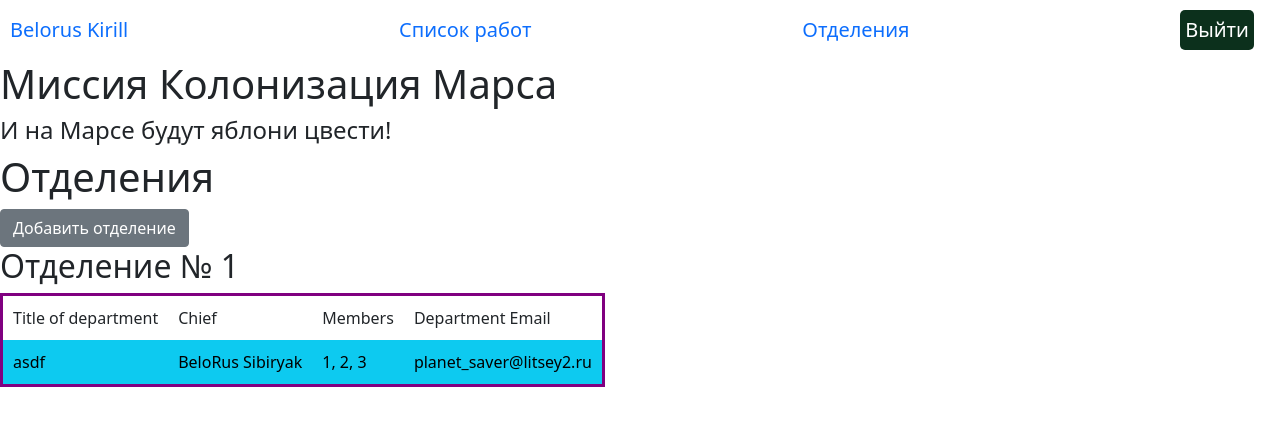
After one commit to Belousk/YalLessonOrm, a Flask app: page /departments in a window 1280 px wide. The commit adds this page. Shown: the top 426 px of the page. Run offline with Flask 2, Linux system fonts and the light colour scheme; a user stored in the database is signed in; data comes from the database, SQL or seed files in the repository; both versions use the stored data as it was after the commit; some libraries are stand-ins or nearby versions.

Commit message:
create departments, add, edit and delete pages

```diff
--- a/data/__all_models.py
+++ b/data/__all_models.py
@@ -25,6 +25,7 @@ class User(SqlAlchemyBase, UserMixin):
                                       default=datetime.datetime.now)
     news = orm.relationship("News", back_populates='user')
     jobs = orm.relationship("Jobs", back_populates='user')
+    department = orm.relationship("Department", back_populates='user')
 
     def set_password(self, password):
         self.hashed_password = password
@@ -71,6 +72,7 @@ class Department(SqlAlchemyBase):
     id = sqlalchemy.Column(sqlalchemy.Integer,
                            primary_key=True, autoincrement=True)
     title = sqlalchemy.Column(sqlalchemy.String, nullable=True)
-    chief = sqlalchemy.Column(sqlalchemy.Integer, nullable=True)
+    chief = sqlalchemy.Column(sqlalchemy.Integer, sqlalchemy.ForeignKey('users.id'))
     members = sqlalchemy.Column(sqlalchemy.String)
     email = sqlalchemy.Column(sqlalchemy.String, nullable=True)
+    user = orm.relationship('User', back_populates='department')
--- a/main.py
+++ b/main.py
@@ -1,8 +1,9 @@
 import datetime as dt
 from werkzeug.security import generate_password_hash, check_password_hash
 from flask import Flask, render_template, redirect, make_response, request, abort
-from data.__all_models import Jobs, User, News
+from data.__all_models import Jobs, User, News, Department
 from data.db_session import global_init, create_session
+from forms.department import DepartmentForm
 from forms.jobs import JobsForm
 from forms.login import LoginForm
 from forms.news import NewsForm
@@ -142,12 +143,40 @@ def add_jobs():
                            form=form)
 
 
+@app.route('/departments_add', methods=['GET', 'POST'])
+@login_required
+def add_departments():
+    form = DepartmentForm()
+    if form.validate_on_submit():
+        db_sess = create_session()
+        department = Department()
+        department.chief = form.chief.data
+        department.title = form.title.data
+        department.members = form.members.data
+        department.email = form.email.data
+        current_user.department.append(department)
+        db_sess.merge(current_user)
+        db_sess.commit()
+        return redirect('/departments')
+
+    return render_template('department_action.html', title='Добавление отделения',
+                           form=form)
+
+
 @app.route('/job_list')
 @login_required
 def jobs():
     db_sess = create_session()
     job_list = db_sess.query(Jobs).all()
     return render_template('job_list.html', jobs=job_list, current_user=current_user)
+
+
+@app.route('/departments')
+@login_required
+def departments():
+    db_sess = create_session()
+    department_list = db_sess.query(Department).all()
+    return render_template('departments.html', departments=department_list, current_user=current_user)
 
 
 @app.route('/jobs/<int:job_id>', methods=['GET', 'POST'])
@@ -182,6 +211,38 @@ def edit_jobs(job_id):
             abort(404)
     return render_template('jobs.html',
                            title='Редактирование работы',
+                           form=form
+                           )
+
+
+@app.route('/departments_edit/<int:department_id>', methods=['GET', 'POST'])
+@login_required
+def edit_departments(department_id):
+    form = DepartmentForm()
+    db_sess = create_session()
+    department = db_sess.query(Department).filter(Department.id == department_id,
+                                                  Department.user == current_user
+                                                  ).first()
+    if request.method == "GET":
+        if department:
+            form.title.data = department.title
+            form.chief.data = department.chief
+            form.email.data = department.email
+            form.members.data = department.members
+        else:
+            abort(404)
+    if form.validate_on_submit():
+        if department:
+            department.title = form.title.data
+            department.chief = form.chief.data
+            department.email = form.email.data
+            department.members = form.members.data
+            db_sess.commit()
+            return redirect('/departments')
+        else:
+            abort(404)
+    return render_template('department_action.html',
+                           title='Редактирование отделения',
                            form=form
                            )
 
@@ -221,6 +282,7 @@ def edit_news(news_id):
                            )
 
 
+# START DELETING
 @app.route('/news_delete/<int:id>', methods=['GET', 'POST'])
 @login_required
 def news_delete(id):
@@ -234,6 +296,21 @@ def news_delete(id):
     else:
         abort(404)
     return redirect('/')
+
+
+@app.route('/departments_delete/<int:department_id>')
+@login_required
+def departments_delete(department_id):
+    db_sess = create_session()
+    department = db_sess.query(Department).filter(Department.id == department_id,
+                                            Department.user == current_user
+                                            ).first()
+    if department:
+        db_sess.delete(department)
+        db_sess.commit()
+    else:
+        abort(404)
+    return redirect('/departments')
 
 
 @app.route('/jobs_delete/<int:id>', methods=['GET', 'POST'])
@@ -251,5 +328,7 @@ def jobs_delete(id):
     return redirect('/job_list')
 
 
+# END DELETING
+
 if __name__ == '__main__':
     main()
--- a/static/css/style.css
+++ b/static/css/style.css
@@ -1,23 +1,32 @@
-.manage-panel{
+.manage-panel {
     margin: 10px;
     display: flex;
     justify-content: space-between;
 }
 
-.quit-button{
+.quit-button {
     background-color: #0c301c;
     border-radius: 5px;
     padding: 0 5px;
     color: white;
 }
 
-.quit-button:hover{
+.quit-button:hover {
     opacity: 0.94;
     transform: scale(1.2);
     color: white;
     transition-duration: 300ms;
 }
 
-.form-control{
+.form-control {
     width: 300px;
 }
+
+table {
+    border-collapse: collapse;
+    border: 3px solid purple;
+}
+td {
+    padding: 10px;
+    border: 2px solid black;
+}
--- a/templates/base.html
+++ b/templates/base.html
@@ -16,6 +16,7 @@
     {% if current_user.is_authenticated %}
         <a class="navbar-brand" href="/">{{current_user.surname}} {{ current_user.name }}</a>
         <a class="navbar-brand" href="/job_list">Список работ</a>
+        <a class="navbar-brand" href="/departments">Отделения</a>
         <a class="quit-button navbar-brand" href="/logout">Выйти</a>
     {% else %}
     <p>
--- /dev/null
+++ b/templates/departments.html
@@ -0,0 +1,50 @@
+{% extends 'base.html' %}
+{% block profession %}
+    <h1>Отделения</h1>
+{% if current_user.is_authenticated %}
+    <a href="departments_add" class="btn btn-secondary">Добавить отделение</a>
+{% endif %}
+{% for department in departments %}
+    <h2>Отделение № {{ loop.index }}</h2>
+    <table>
+        <tr>
+       <td>
+       Title of department
+       </td>
+       <td>
+       Chief
+       </td>
+       <td>
+       Members
+       </td>
+       <td>
+       Department Email
+       </td>
+       </tr>
+        <tr class="btn-info">
+            <td>
+                {{ department.title }}
+            </td>
+            <td>
+                {{ department.user.name }} {{ department.user.surname }}
+            </td>
+            <td>
+                {{ department.members }}
+            </td>
+            <td>
+                {{ department.email }}
+            </td>
+        </tr>
+    </table>
+    {% if current_user.is_authenticated and current_user == department.user %}
+        <div>
+            <a href="/departments_edit/{{ department.id }}" class="btn btn-warning">
+                Изменить
+            </a>
+            <a href="/departments_delete/{{ department.id }}" class="btn btn-danger">
+                Удалить
+            </a>
+        </div>
+    {% endif %}
+{% endfor %}
+{% endblock %}
--- a/templates/job_list.html
+++ b/templates/job_list.html
@@ -9,7 +9,7 @@
     <p> {{ job.job }} </p>
     <p> Тим лидер - {{ job.user.name }} {{ job.user.surname }}</p>
 
-    {% if current_user.is_authenticated and current_user == job.user %}
+    {% if current_user.is_authenticated and (current_user == job.user or current_user.id == 1) %}
         <div>
             <a href="/jobs/{{ job.id }}" class="btn btn-warning">
                 Изменить
```
Also changed, not shown: forms/department.py (added, +12 -0 lines), templates/department_action.html (added, +47 -0 lines), db/blogs.db.
